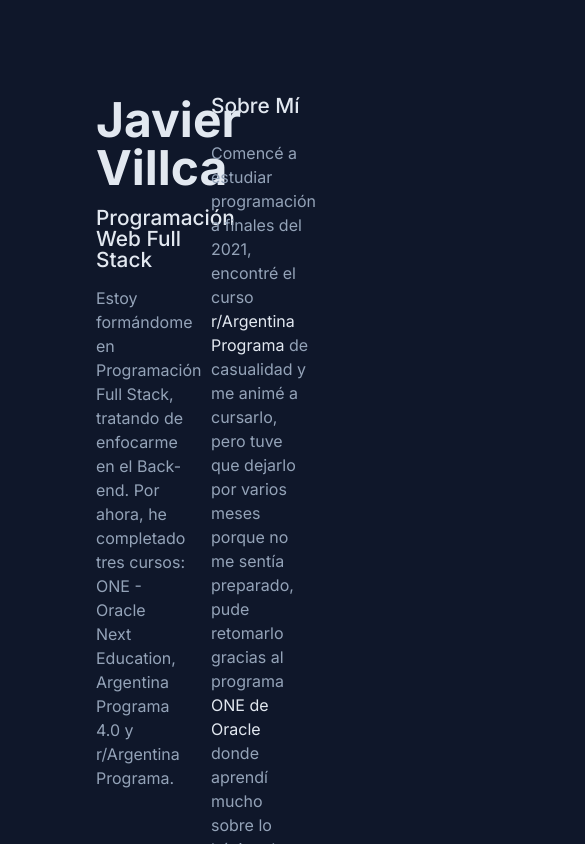
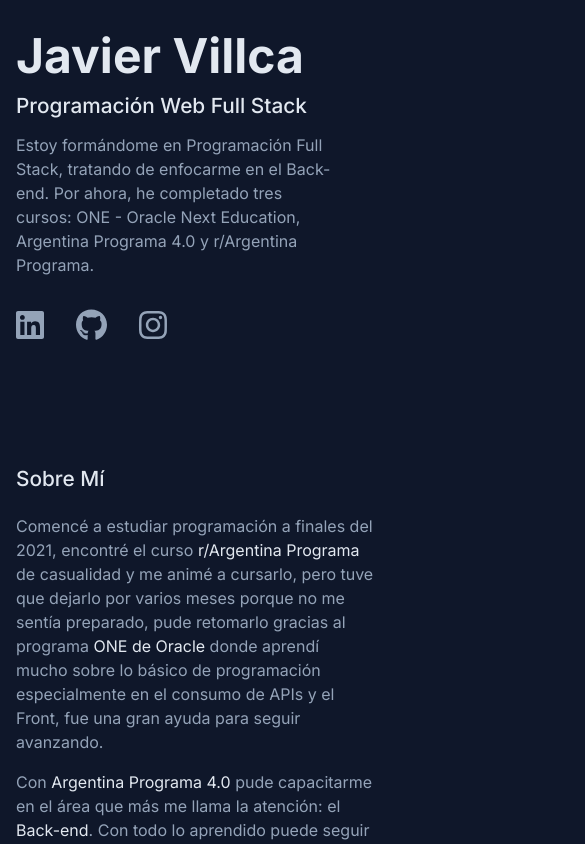
Before and after one commit to Javier104-dev/mi-portafolio, a Next.js app: page / in a window 390 px wide. Shown: the top 844 px of the page, 585 px wide, since content can reach past the window. Built offline with nearby package versions, Linux system fonts and the light colour scheme.

Commit message:
agregando estilos responsivos

```diff
--- /dev/null
+++ b/medidas.css
@@ -0,0 +1,22 @@
+/* 576px para teléfonos móviles
+768px para las tabletas
+992px para portátiles
+1200px para los grandes dispositivos */
+
+@media (max-width: 992px) {
+  .container {
+    padding: 0 5rem;
+  }
+}
+
+@media (max-width: 768px) {
+  .container {
+    padding: 0 2rem;
+  }
+}
+
+@media (max-width: 576px) {
+  .container {
+    padding: 0 0.5rem;
+  }
+}
--- a/styles/globals/globals.css
+++ b/styles/globals/globals.css
@@ -34,3 +34,29 @@ body {
 .layer:hover{
   opacity: 1;
 }
+
+@media (max-width: 992px) {
+  .container {
+    padding: 0 5rem;
+  }
+
+  .layer {
+    height: calc(100% + 1rem);
+    width: calc(100% + 1rem);
+    top: -0.5rem;
+    left: -0.5rem;
+  }
+}
+
+@media (max-width: 768px) {
+  .container {
+    padding: 0 2rem;
+    display: block;
+  }
+}
+
+@media (max-width: 576px) {
+  .container {
+    padding: 0 1rem;
+  }
+}
--- a/styles/header/header.css
+++ b/styles/header/header.css
@@ -75,3 +75,31 @@
 .header-socialmedia__link:hover {
   color: rgb(226 232 240);
 }
+
+@media (max-width: 992px) {
+  .header {
+    padding: 4rem 0;
+  }
+}
+
+@media (max-width: 768px) {
+  .header {
+    position: initial;
+    width: 100%;
+  }
+}
+
+@media (max-width: 576px) {
+  .header {
+    padding: 2rem 0;
+    height: auto;
+  }
+
+  .header-nav {
+    display: none;
+  }
+
+  .header-socialmedia {
+    margin: 2rem 0;
+  }
+}
--- a/styles/main-content/skills.css
+++ b/styles/main-content/skills.css
@@ -32,3 +32,10 @@
 .skills-list__item:hover .skills-list__item__name {
   color: #2dd4bf;
 }
+
+@media (max-width: 992px) {
+  .skills-list {
+    grid-template-columns: repeat(3, 1fr);
+    gap: 1rem;
+  }
+}
--- a/styles/main/main.css
+++ b/styles/main/main.css
@@ -4,3 +4,22 @@
   box-sizing: border-box;
   color: rgb(148 163 184);
 }
+
+@media (max-width: 992px) {
+  .main {
+    padding: 4rem 0;
+  }
+}
+
+@media (max-width: 768px) {
+  .main {
+    width: 100%;
+  }
+}
+
+@media (max-width: 576px) {
+  .main {
+    padding: 4rem 0 2rem 0;
+
+  }
+}
```
